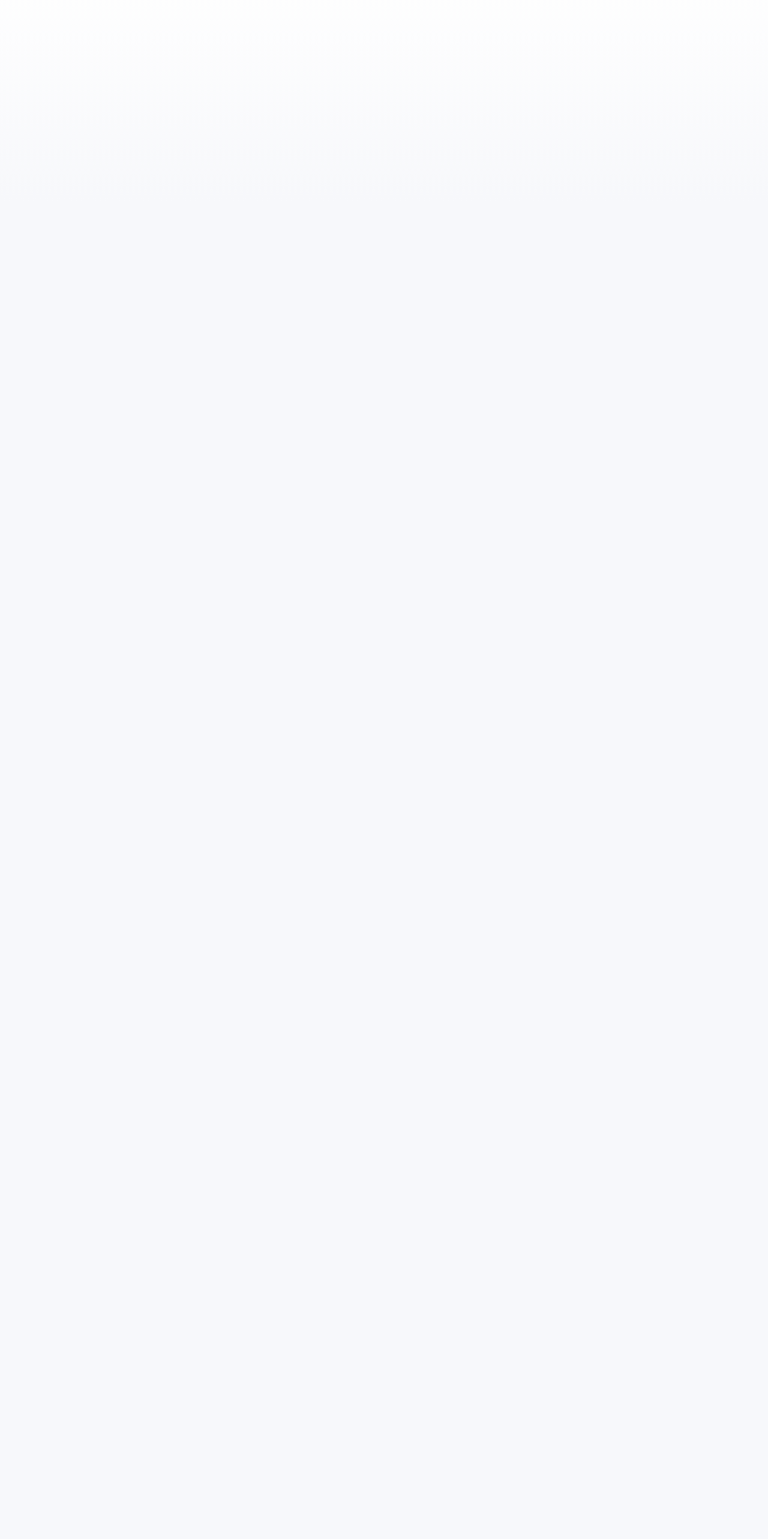
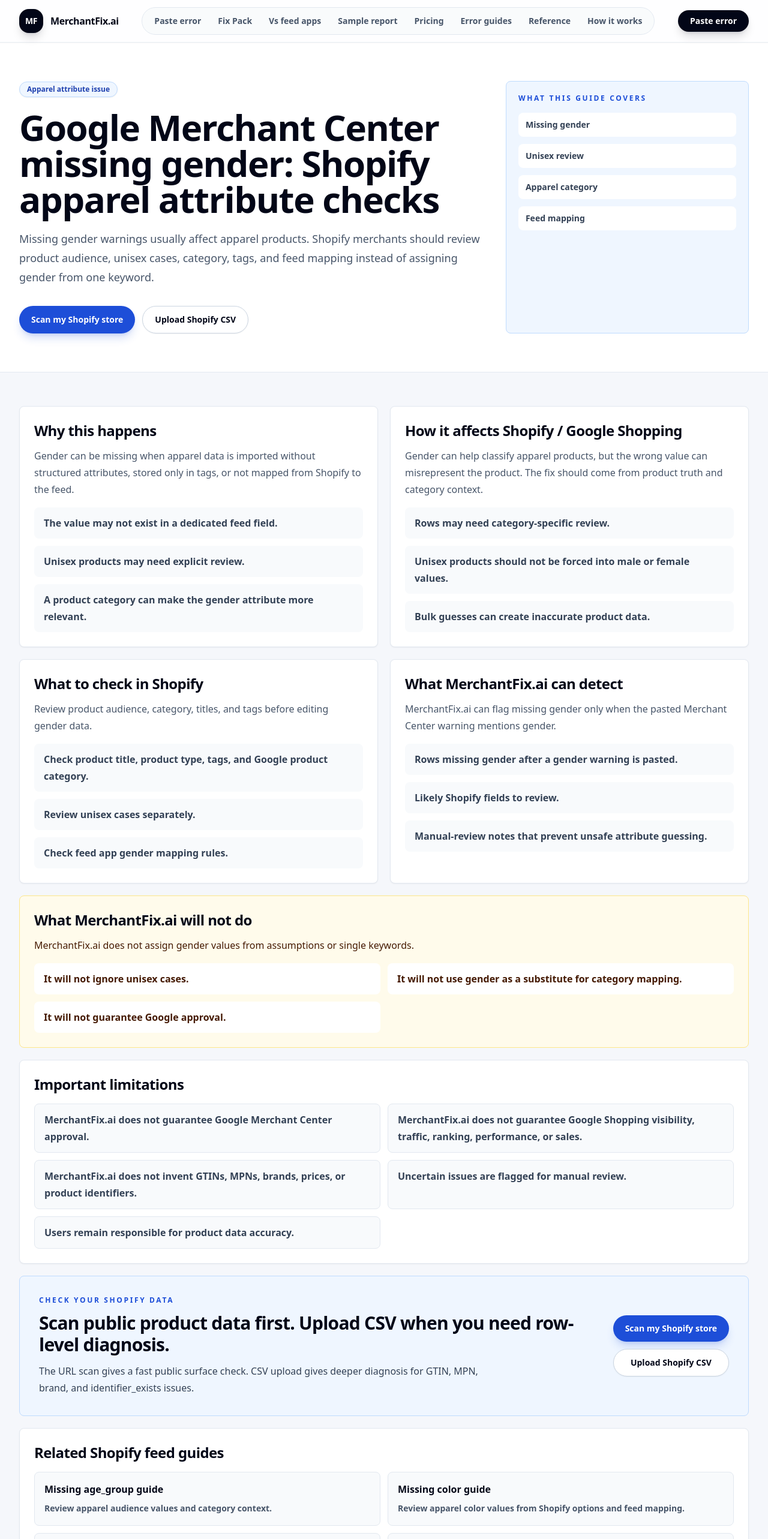
Before and after one commit to BACOUL/merchantfix-ai, a Next.js app: page /fix/google-merchant-center-missing-gender in a window 1280 px wide. Before the commit this address had no page. Shown: the top 2566 px of the page at 60% size. Before the commit the page ends 800 px from the top, so only its background shows below. Built offline with nearby package versions, Linux system fonts and the light colour scheme.

Commit message:
Add missing gender SEO guide page

```diff
--- /dev/null
+++ b/app/fix/google-merchant-center-missing-gender/page.tsx
@@ -0,0 +1,17 @@
+import type { Metadata } from "next";
+import { SeoGuidePage } from "@/components/SeoGuidePage";
+import { canonical } from "@/lib/seo";
+import { missingGenderGuide } from "../remainingSeoGuideData";
+
+export const metadata: Metadata = {
+  title: "Google Merchant Center Missing Gender Shopify | MerchantFix.ai",
+  description:
+    "Fix Google Merchant Center missing gender warnings for Shopify apparel products by checking product audience, unisex cases, category, and feed mapping.",
+  alternates: {
+    canonical: canonical("/fix/google-merchant-center-missing-gender")
+  }
+};
+
+export default function GoogleMerchantCenterMissingGenderPage() {
+  return <SeoGuidePage {...missingGenderGuide} />;
+}
```
